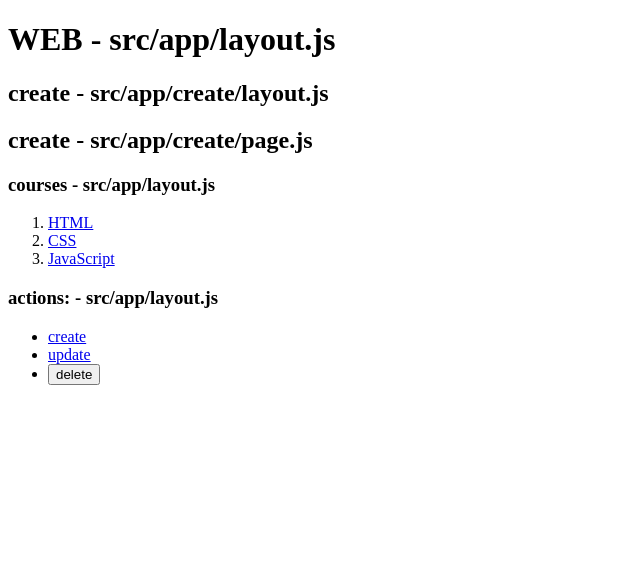
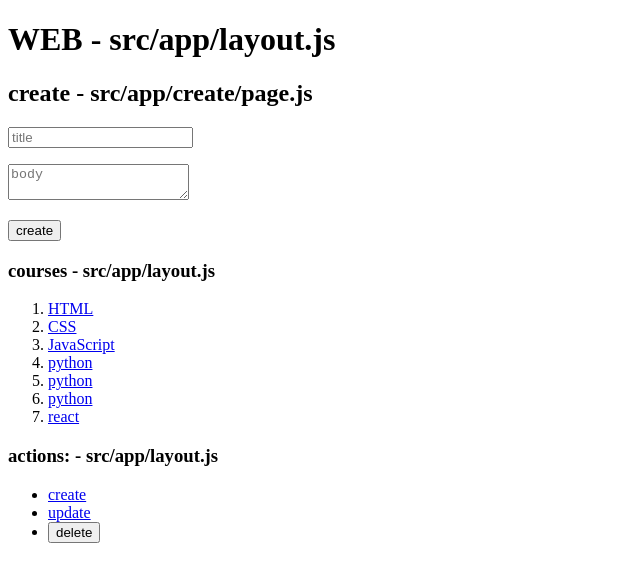
Before and after one commit to insightp25/nextapp2, a Next.js app: page /create in a window 1280 px wide. Shown: the top 582 px of the page, without its empty margins (0-640 px from the left). Built offline with nearby package versions, Linux system fonts and the light colour scheme; data requests are answered from the project's data file.

Commit message:
post impl

```diff
--- a/db.json
+++ b/db.json
@@ -14,6 +14,26 @@
       "id": "3",
       "title": "JavaScript",
       "body": "JavaScript is ..."
+    },
+    {
+      "id": "ea07",
+      "title": "python",
+      "body": "python is ..."
+    },
+    {
+      "id": "82ff",
+      "title": "python",
+      "body": "python is ..."
+    },
+    {
+      "id": "5bc3",
+      "title": "python",
+      "body": "python is ..."
+    },
+    {
+      "id": "89cb",
+      "title": "react",
+      "body": "react be..."
     }
   ],
   "posts": [
--- a/src/app/create/layout.js
+++ /dev/null
@@ -1,8 +0,0 @@
-export default function Layout(props) {
-    return (
-        <form>
-            <h2>create - src/app/create/layout.js</h2>
-            {props.children}
-        </form>
-    )
-}
--- a/src/app/create/page.js
+++ b/src/app/create/page.js
@@ -1,3 +1,37 @@
+"use client"
+import { useRouter } from "next/navigation";
 export default function Create() {
-  return <h2>create - src/app/create/page.js</h2>;
+  const router = useRouter();
+  return (
+    <form onSubmit={(e)=>{
+      e.preventDefault();
+      const title = e.target.title.value; // target은 <form>
+      const body = e.target.body.value;
+      const options = {
+        method: "POST",
+        headers: {
+          "Content-Type": "application/json"
+        },
+        body: JSON.stringify({title, body})
+      }
+      fetch(`http://localhost:9999/topics`, options)
+        .then(resp=>resp.json())
+        .then(result=>{
+          console.log(result);
+          const lastId = result.id;
+          router.push(`/read/${lastId}`);
+        })
+    }}>
+      <h2>create - src/app/create/page.js</h2>
+      <p>
+          <input type="text" name="title" placeholder="title" />
+      </p>
+      <p>
+        <textarea name="body" placeholder="body"></textarea>
+      </p>
+      <p>
+        <input type="submit" value="create" />
+      </p>
+    </form>
+  )
 }
```
Also changed, not shown: 1 other file (tests, documents, lock files or other folders). Lines whose indentation alone changed are shown as unchanged.
